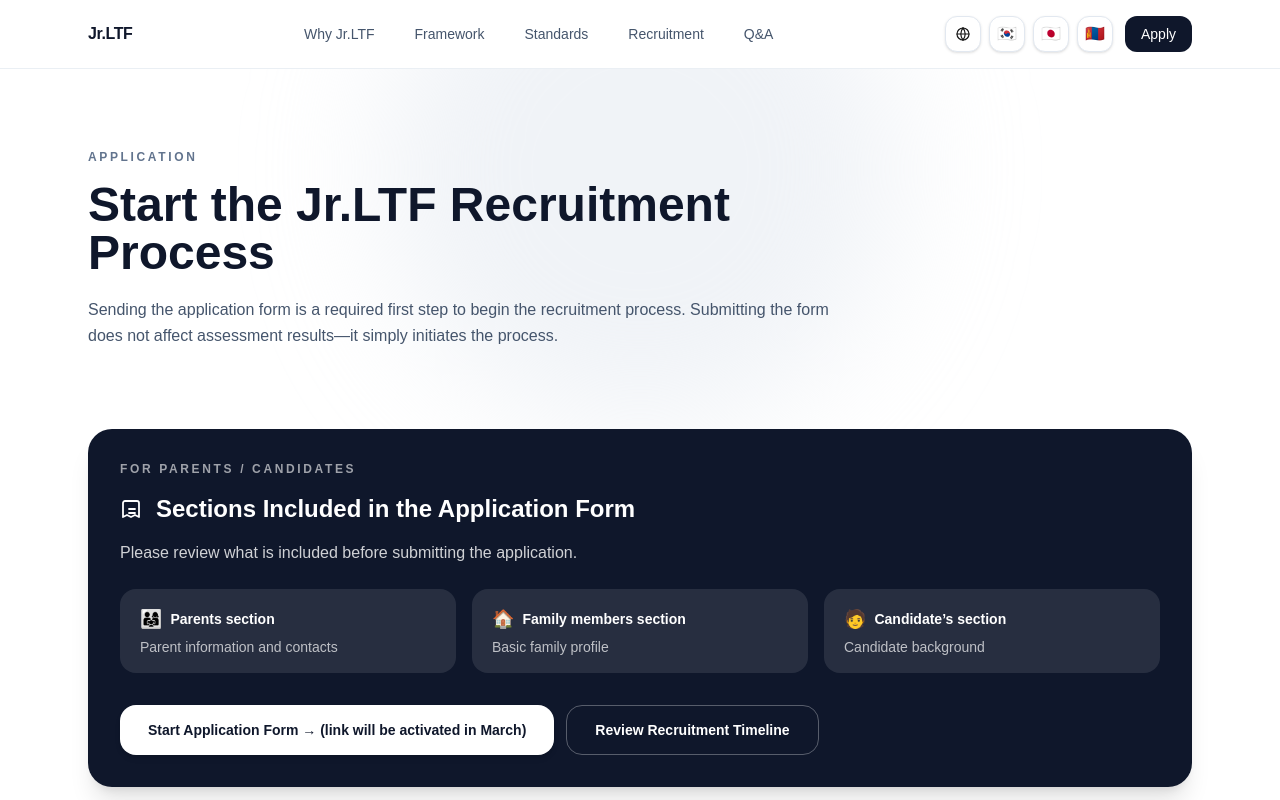
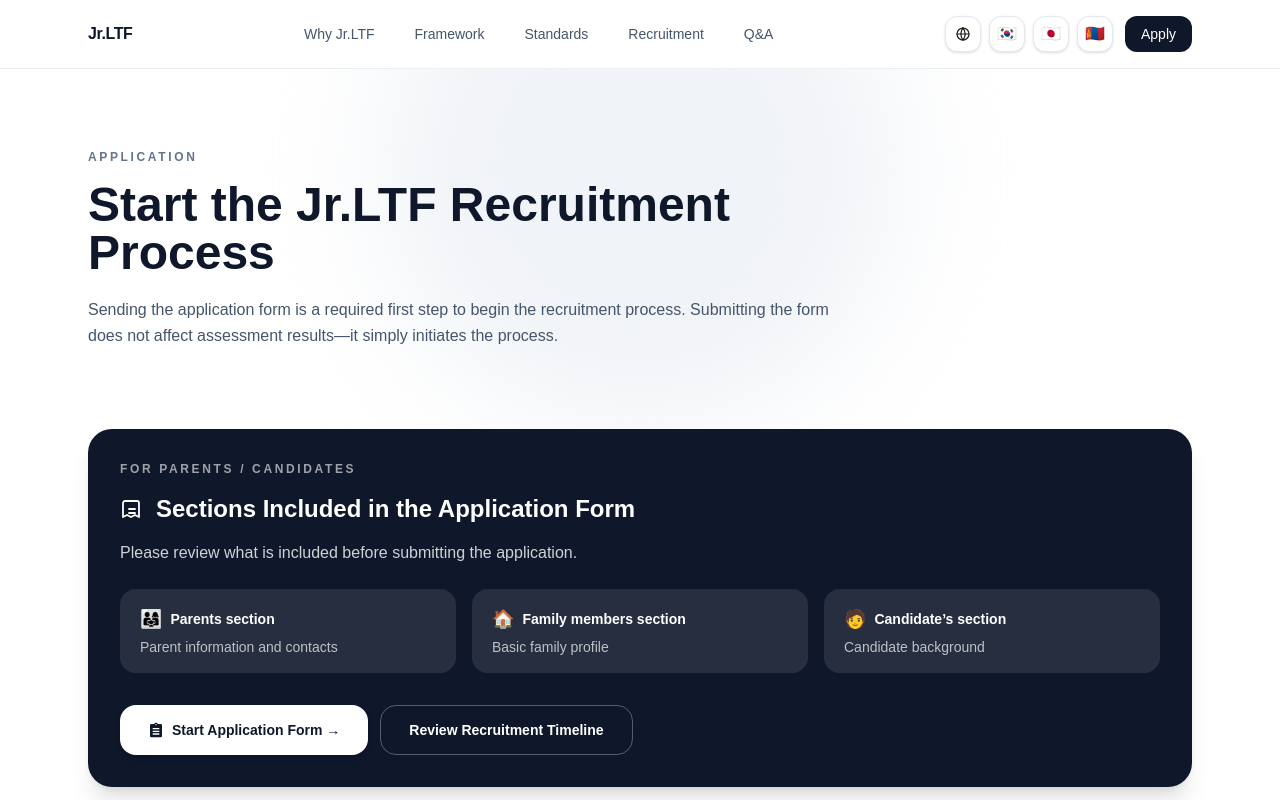
Before and after one commit to nyamkadorj/jrltf-site, a Next.js app: page /apply in a window 1280 px wide. Shown: the top 800 px of the page. Built offline with nearby package versions, Linux system fonts and the light colour scheme.

Commit message:
“Update”

```diff
--- a/src/app/apply/page.tsx
+++ b/src/app/apply/page.tsx
@@ -8,12 +8,12 @@ import { motion } from "framer-motion";
 const EASE = [0.16, 1, 0.3, 1] as const;
 
 export default function ApplyPage() {
-  const APPLY_URL = "#";
+  const APPLY_URL = "https://forms.gle/9A7uoG5BtCq4wFP6A";
   const ANNOUNCEMENT_URL = "#";
 
   return (
     <div className="bg-white">
-      {/* HERO SECTION (unchanged) */}
+      {/* HERO SECTION */}
       <section className="relative overflow-hidden">
         <div className="pointer-events-none absolute inset-0">
           <div className="absolute -top-40 left-1/2 h-[520px] w-[520px] -translate-x-1/2 rounded-full bg-slate-200/50 blur-3xl" />
@@ -43,7 +43,7 @@ export default function ApplyPage() {
         </div>
       </section>
 
-      {/* FOR PARENTS / CANDIDATES (NOW DARK) */}
+      {/* FOR PARENTS / CANDIDATES */}
       <section className="mx-auto max-w-6xl px-6 pb-10">
         <motion.div
           initial={{ opacity: 0, y: 14 }}
@@ -57,7 +57,7 @@ export default function ApplyPage() {
           </p>
 
           <div className="mt-4 flex items-center gap-3">
-            {/* Application Form Icon */}
+            {/* Section Icon */}
             <svg
               xmlns="http://www.w3.org/2000/svg"
               className="h-6 w-6 text-white"
@@ -81,7 +81,6 @@ export default function ApplyPage() {
           <div className="mt-6 grid gap-4 sm:grid-cols-3">
             <div className="rounded-2xl bg-white/10 px-5 py-4">
               <div className="flex items-center gap-2">
-                {/* Parents Icon */}
                 <span className="text-lg">👨‍👩‍👧</span>
                 <p className="text-sm font-semibold">Parents section</p>
               </div>
@@ -92,7 +91,6 @@ export default function ApplyPage() {
 
             <div className="rounded-2xl bg-white/10 px-5 py-4">
               <div className="flex items-center gap-2">
-                {/* Family Icon */}
                 <span className="text-lg">🏠</span>
                 <p className="text-sm font-semibold">Family members section</p>
               </div>
@@ -103,7 +101,6 @@ export default function ApplyPage() {
 
             <div className="rounded-2xl bg-white/10 px-5 py-4">
               <div className="flex items-center gap-2">
-                {/* Candidate Icon */}
                 <span className="text-lg">🧑</span>
                 <p className="text-sm font-semibold">Candidate’s section</p>
               </div>
@@ -113,15 +110,28 @@ export default function ApplyPage() {
             </div>
           </div>
 
+          {/* Buttons */}
           <div className="mt-8 flex flex-wrap gap-3">
             <motion.a
               href={APPLY_URL}
+              target="_blank"
+              rel="noopener noreferrer"
               whileHover={{ y: -2, scale: 1.02 }}
               whileTap={{ scale: 0.98 }}
               transition={{ duration: 0.25, ease: EASE }}
-              className="inline-flex items-center justify-center rounded-2xl bg-white px-7 py-3.5 text-sm font-semibold text-slate-900 shadow-md hover:bg-slate-100"
+              className="inline-flex items-center justify-center gap-2 rounded-2xl bg-white px-7 py-3.5 text-sm font-semibold text-slate-900 shadow-md hover:bg-slate-100"
             >
-              Start Application Form → (link will be activated in March)
+              {/* Google Form Icon */}
+              <svg
+                xmlns="http://www.w3.org/2000/svg"
+                className="h-4 w-4"
+                viewBox="0 0 24 24"
+                fill="currentColor"
+              >
+                <path d="M19 3H14.82C14.4 1.84 13.3 1 12 1s-2.4.84-2.82 2H5a2 2 0 00-2 2v16a2 2 0 002 2h14a2 2 0 002-2V5a2 2 0 00-2-2zm-7 0a1 1 0 110 2 1 1 0 010-2zm5 16H7v-2h10v2zm0-4H7v-2h10v2zm0-4H7V9h10v2z" />
+              </svg>
+
+              Start Application Form →
             </motion.a>
 
             <Link
@@ -134,7 +144,7 @@ export default function ApplyPage() {
         </motion.div>
       </section>
 
-      {/* CHAPTER LEADER SECTION (NOW LIGHT) */}
+      {/* CHAPTER LEADER SECTION */}
       <section className="mx-auto max-w-6xl px-6 pb-16">
         <motion.section
           initial={{ opacity: 0, y: 20 }}
```
